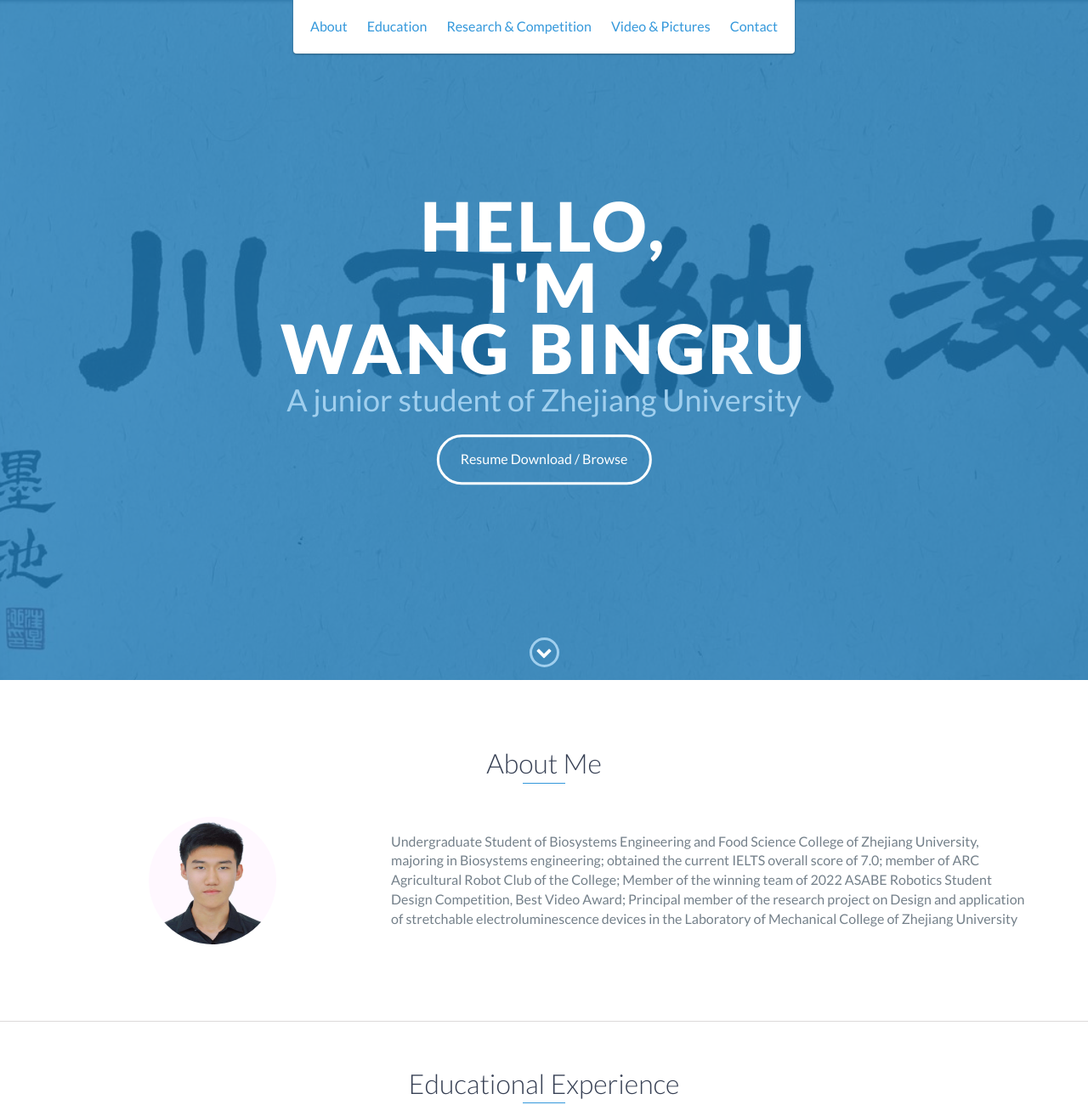
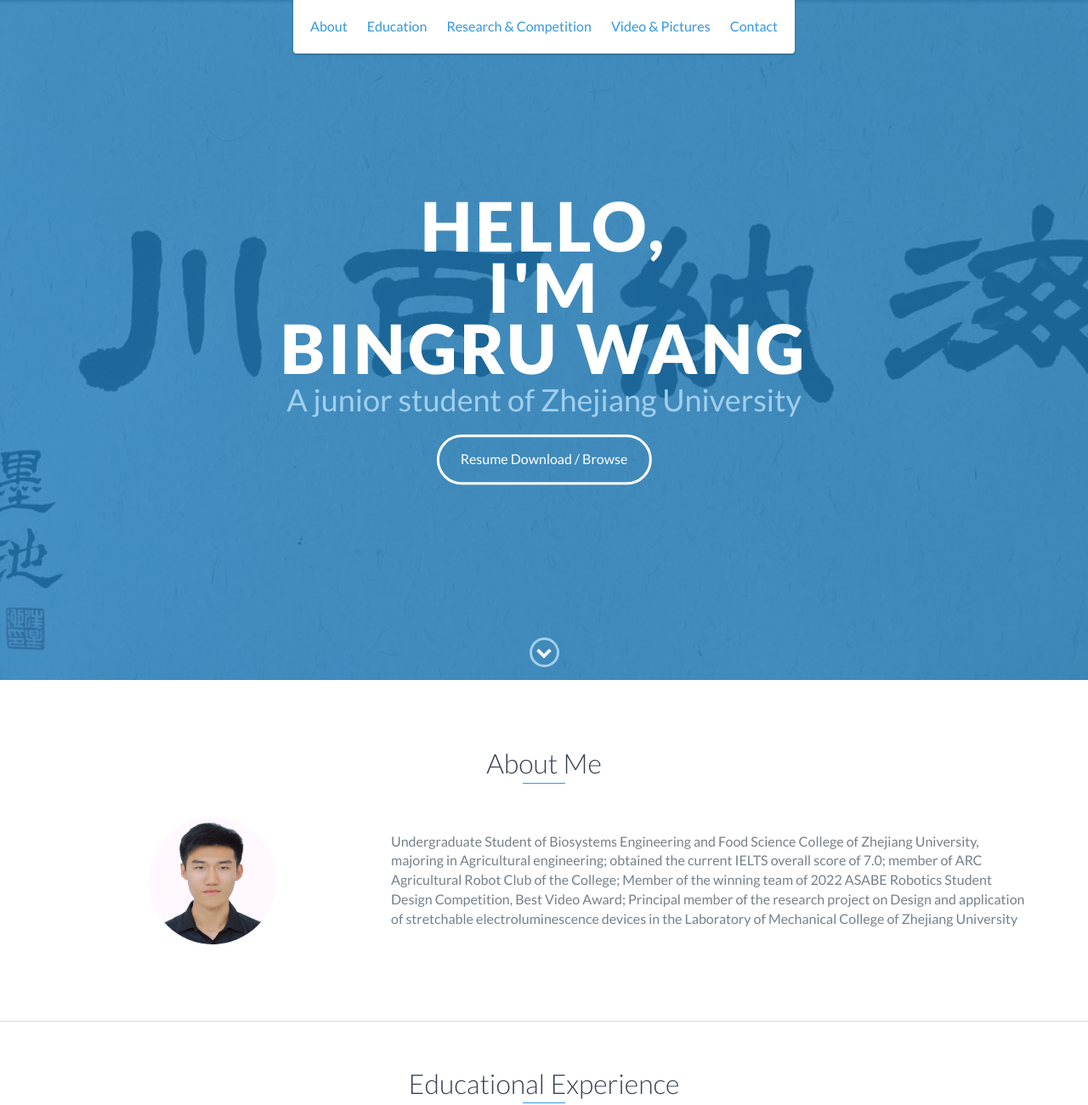
Before and after one commit to Wang-Bingru/Wang-Bingru.github.io, a plain HTML site: page index.html in a window 1280 px wide. Shown: the top 1300 px of the page at 85% size. Drawn offline with nearby package versions, Linux system fonts and the light colour scheme.

Commit message:
Update index.html

```diff
--- a/index.html
+++ b/index.html
@@ -46,7 +46,7 @@
 
     <div id="lead">
         <div id="lead-content">
-            <h1>Hello,<br>I'm <br>Wang Bingru</h1>
+            <h1>Hello,<br>I'm <br>Bingru Wang</h1>
             <h2>A junior student of Zhejiang University</h2>
             <a href="assets/resume.pdf" target="_blank" class="btn-rounded-white">Resume Download / Browse</a>
         </div>
@@ -74,7 +74,7 @@
                 <div class="col-md-8 vertical-center">
                     <p>
                         Undergraduate Student of Biosystems Engineering and Food Science College
-                        of Zhejiang University, majoring in Biosystems engineering; obtained the current IELTS overall score of 7.0;
+                        of Zhejiang University, majoring in Agricultural engineering; obtained the current IELTS overall score of 7.0;
                         member of ARC Agricultural Robot Club of the College; Member of the winning
                          team of 2022 ASABE Robotics Student Design Competition, Best Video Award;
                          Principal member of the research project on Design and application of
```
